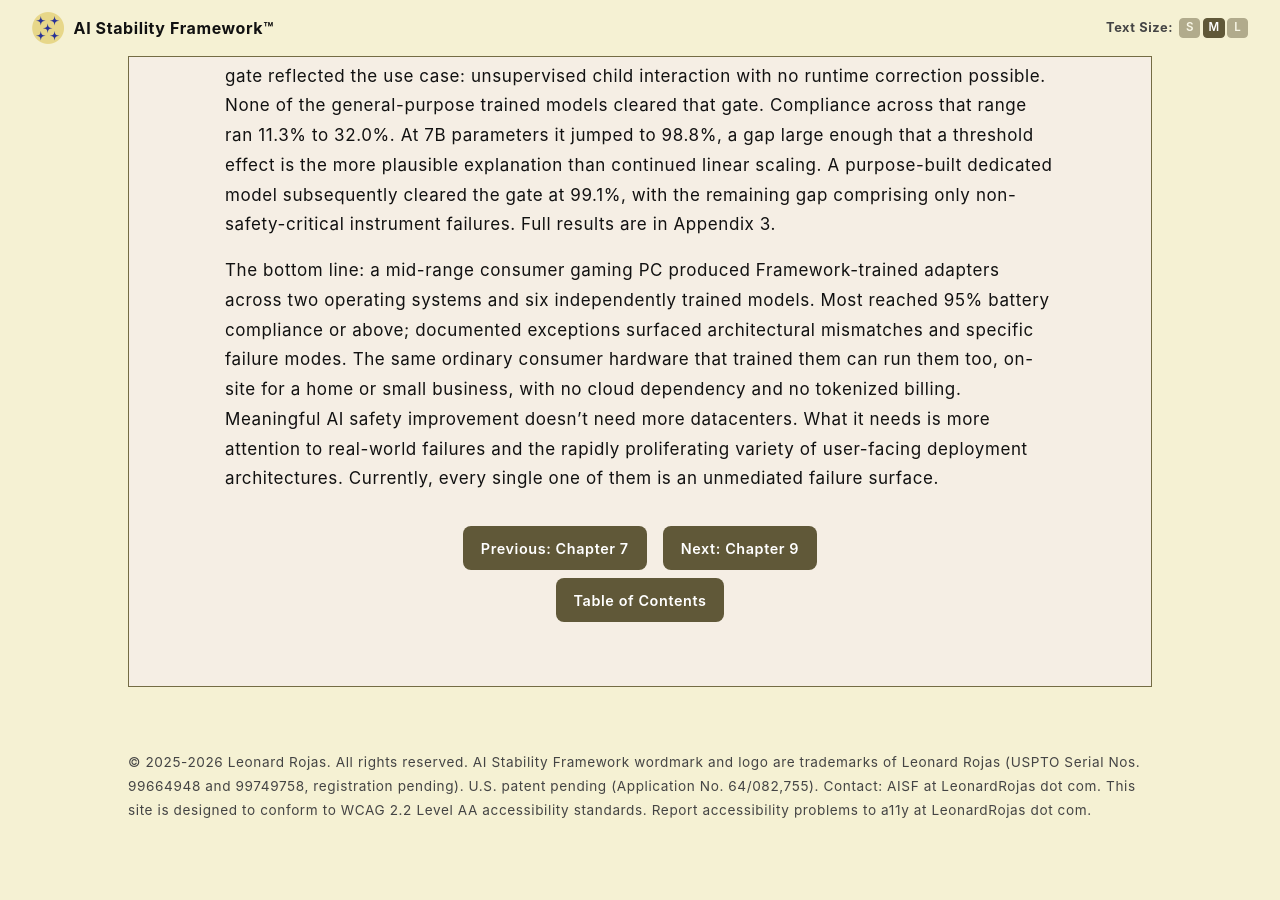
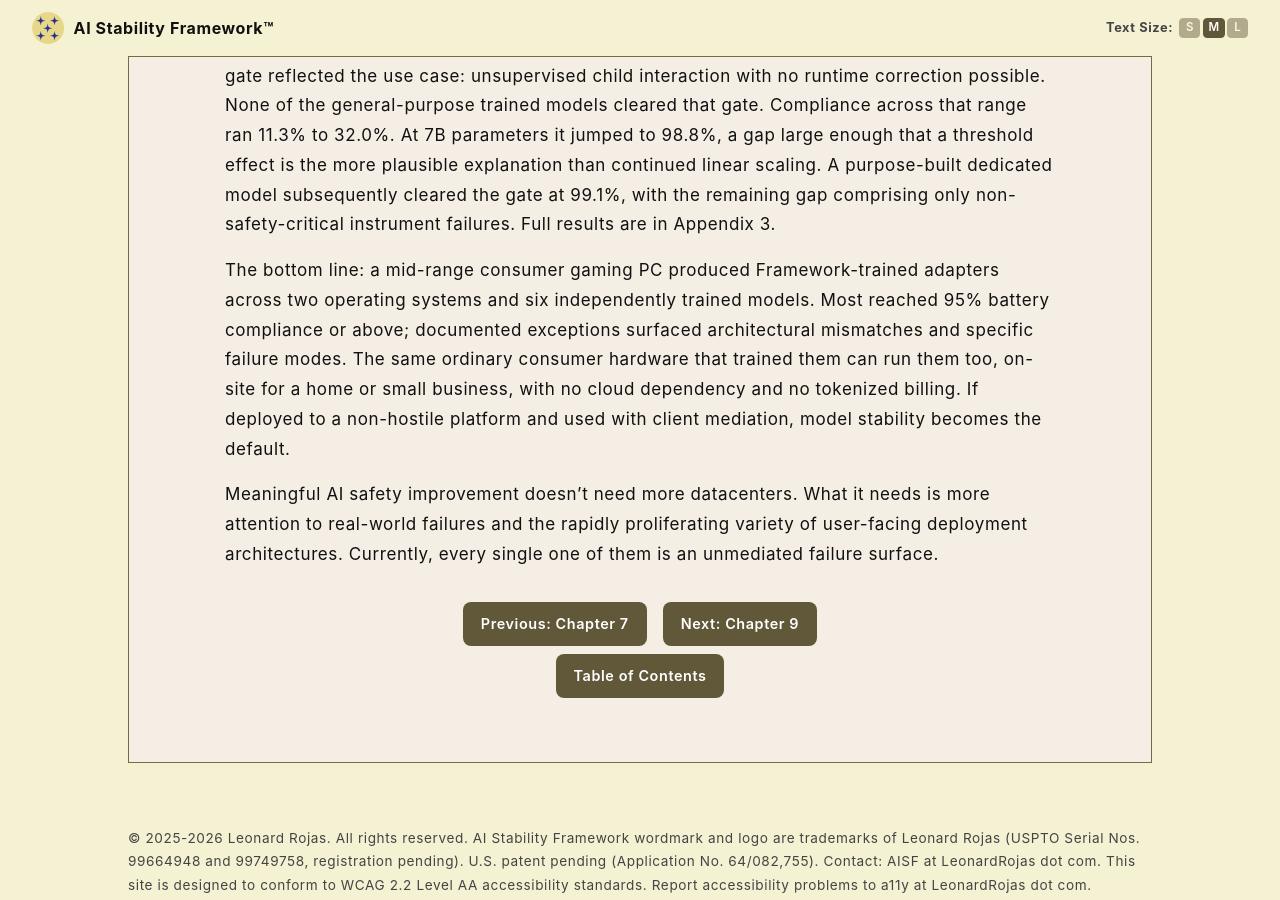
Before and after one commit to rojaslen/AISF-WEB, a Jekyll site: the page built from ch08.md, in a window 1280 px wide and 900 px high, scrolled down 3396 px. Built offline with Jekyll 4.4.1, drawn with Linux system fonts in a browser that asks for light colours; some web fonts are replaced; before the commit the page ends 4250 px from its top, so only the background shows below that.

Commit message:
Update ch08.md

```diff
--- a/ch08.md
+++ b/ch08.md
@@ -41,7 +41,9 @@ That Meso-layer system prompt work led to a browser-based multi-model chat inter
 
 A secondary branch of this research investigated whether Framework training could serve sealed IoT devices, specifically "AI powered" children's toys. The challenge with such devices is that no meaningful client-side intervention surface exists, so the model's training weights are the only behavioral corrective surface available. Strict testing with a *zero-tolerance* deployment gate reflected the use case: unsupervised child interaction with no runtime correction possible. None of the general-purpose trained models cleared that gate. Compliance across that range ran 11.3% to 32.0%. At 7B parameters it jumped to 98.8%, a gap large enough that a threshold effect is the more plausible explanation than continued linear scaling. A purpose-built dedicated model subsequently cleared the gate at 99.1%, with the remaining gap comprising only non-safety-critical instrument failures. Full results are in Appendix 3.
 
-The bottom line: a mid-range consumer gaming PC produced Framework-trained adapters across two operating systems and six independently trained models. Most reached 95% battery compliance or above; documented exceptions surfaced architectural mismatches and specific failure modes. The same ordinary consumer hardware that trained them can run them too, on-site for a home or small business, with no cloud dependency and no tokenized billing. Meaningful AI safety improvement doesn't need more datacenters. What it needs is more attention to real-world failures and the rapidly proliferating variety of user-facing deployment architectures. Currently, every single one of them is an unmediated failure surface.
+The bottom line: a mid-range consumer gaming PC produced Framework-trained adapters across two operating systems and six independently trained models. Most reached 95% battery compliance or above; documented exceptions surfaced architectural mismatches and specific failure modes. The same ordinary consumer hardware that trained them can run them too, on-site for a home or small business, with no cloud dependency and no tokenized billing. If deployed to a non-hostile platform and used with client mediation, model stability becomes the default.
+
+Meaningful AI safety improvement doesn't need more datacenters. What it needs is more attention to real-world failures and the rapidly proliferating variety of user-facing deployment architectures. Currently, every single one of them is an unmediated failure surface.
 
 <nav>
 <div class="chapter-nav">
```
